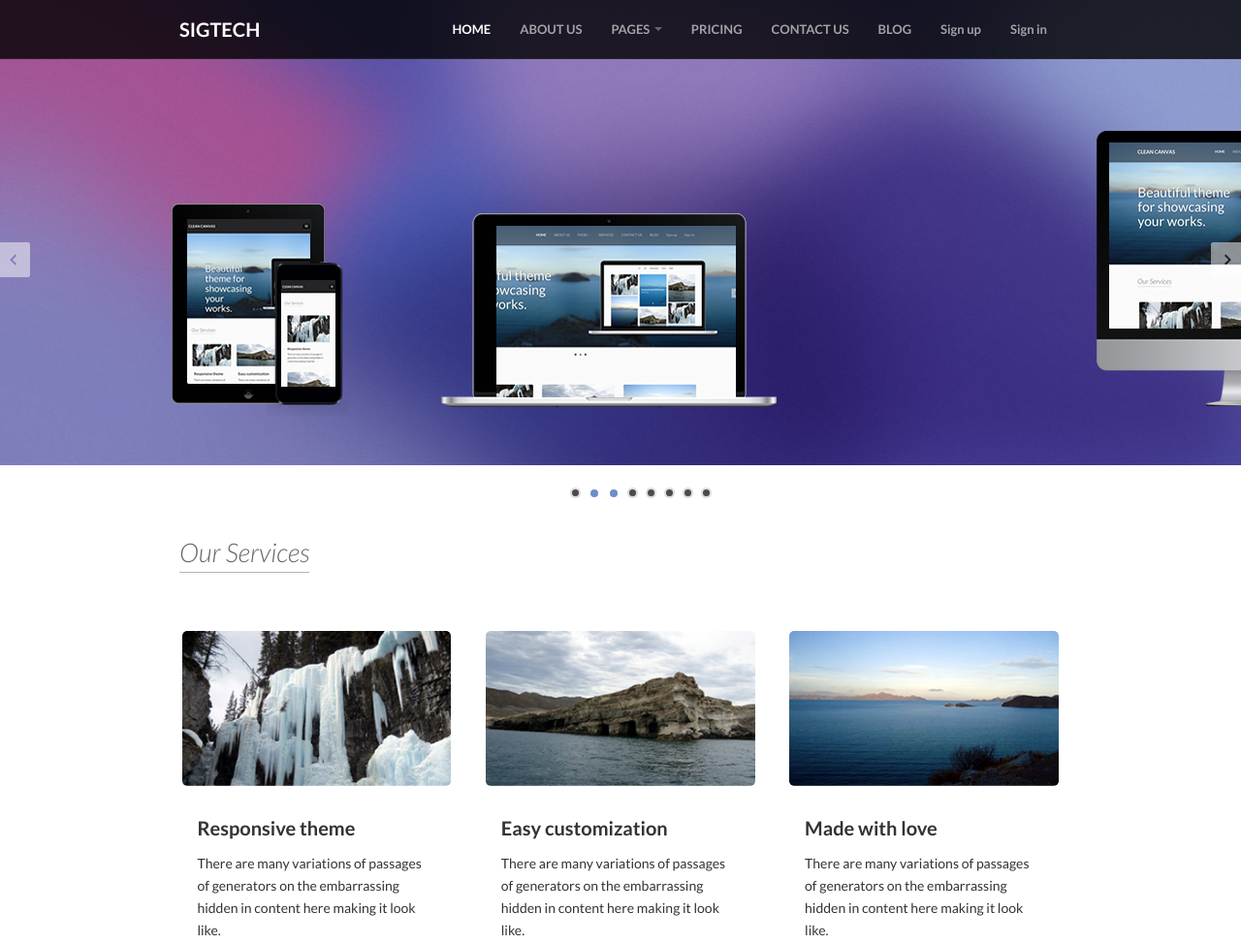
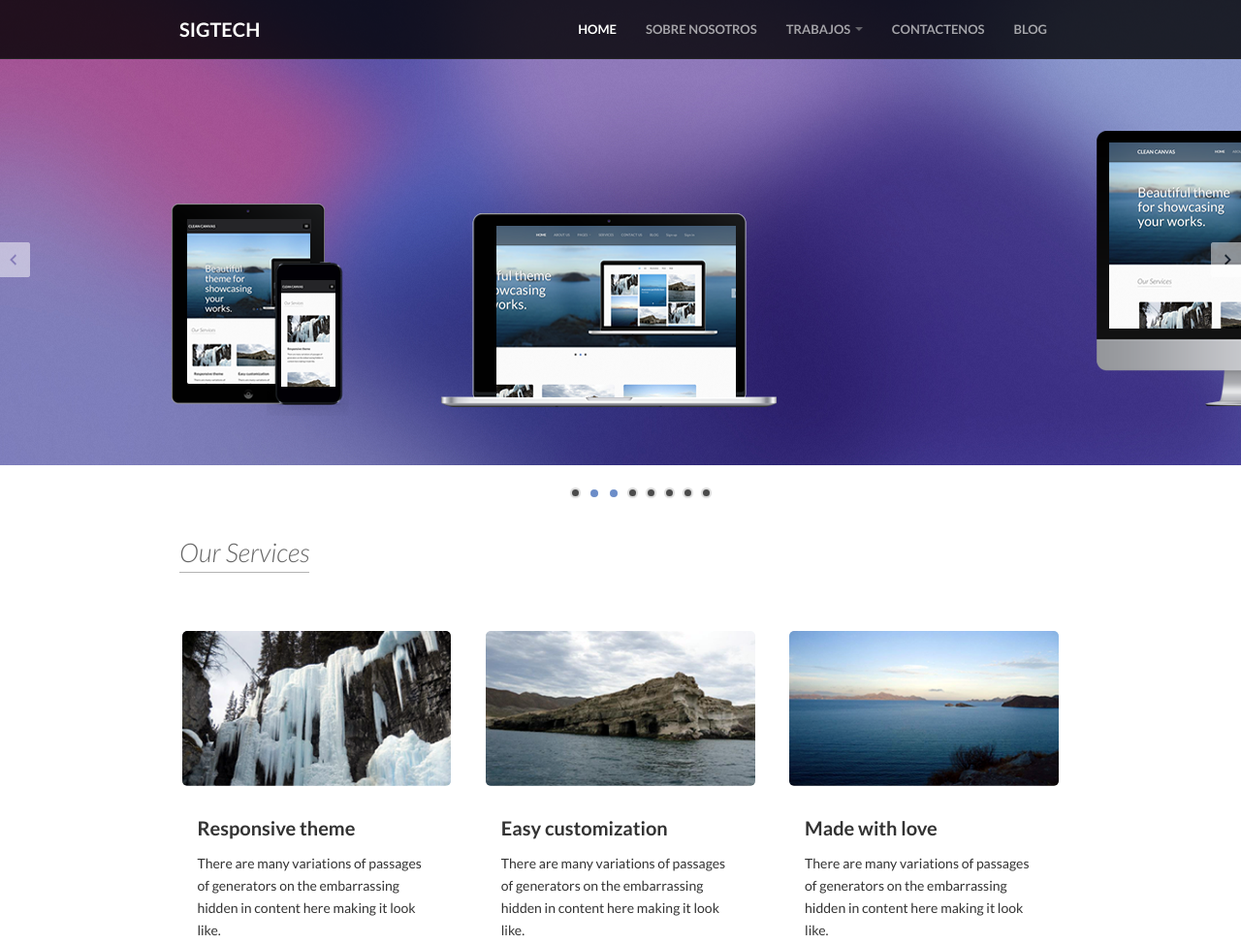
Before and after one commit to Rub21/sigtech, a plain HTML site: page index.html in a window 1280 px wide. Shown: the top 974 px of the page at 97% size. Drawn offline with nearby package versions, Linux system fonts and the light colour scheme; files whose address does not match are found by name.

Commit message:
nuevas pagins y canbiando menu

```diff
--- a/index.html
+++ b/index.html
@@ -34,9 +34,9 @@
             <div class="collapse navbar-collapse navbar-ex1-collapse" role="navigation">
                 <ul class="nav navbar-nav navbar-right">
                     <li class="active"><a href="index.html">HOME</a></li>
-                    <li><a href="about-us.html">ABOUT US</a></li>
+                    <li><a href="about-us.html">SOBRE NOSOTROS</a></li>
                     <li class="dropdown">
-                        <a href="#" class="dropdown-toggle" data-toggle="dropdown">PAGES <b class="caret"></b></a>
+                        <a href="#" class="dropdown-toggle" data-toggle="dropdown"> TRABAJOS <b class="caret"></b></a>
                         <ul class="dropdown-menu">
                             <li><a href="features.html">Features</a></li>
                             <li><a href="services.html">Services</a></li>
@@ -48,11 +48,10 @@
                             <li><a href="backgrounds.html">Backgrounds</a></li>
                         </ul>
                     </li>
-                    <li><a href="pricing.html">PRICING</a></li>
-                    <li><a href="contact.html">CONTACT US</a></li>
+
+                    <li><a href="contact.html">CONTACTENOS</a></li>
                     <li><a href="blog.html">BLOG</a></li>
-                    <li><a href="sign-up.html">Sign up</a></li>
-                    <li><a href="sign-in.html">Sign in</a></li>
+
                 </ul>
             </div>
         </div>
```
Also changed, not shown: about-us.html (added), blog.html (added), contact.html (added).
